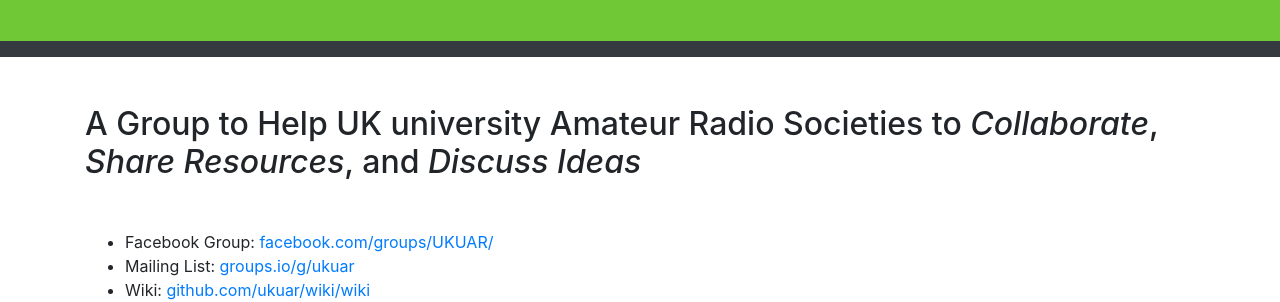
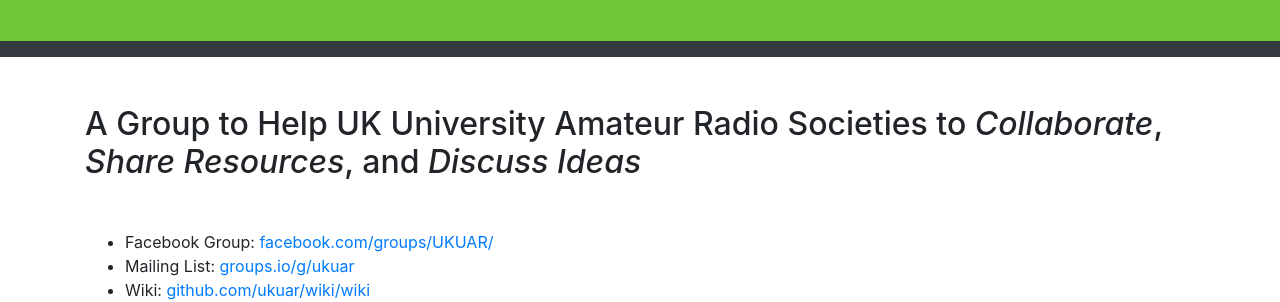
Before and after one commit to ukuar/ukuar.org, a Jekyll site: the page built from index.md, in a window 1280 px wide. Shown: the part 259-561 px from the top of the page. Built offline with Jekyll 4.4.1, drawn with Linux system fonts in a browser that asks for light colours; our own code applies the rules of GitHub Pages for plain Markdown files.

```diff
--- a/index.md
+++ b/index.md
@@ -2,7 +2,7 @@
 title: Home
 ---
 
-## A Group to Help UK university Amateur Radio Societies to *Collaborate*, *Share Resources*, and *Discuss Ideas*
+## A Group to Help UK University Amateur Radio Societies to *Collaborate*, *Share Resources*, and *Discuss Ideas*
 <br>
 * Facebook Group: [facebook.com/groups/UKUAR/](https://www.facebook.com/groups/UKUAR/)
 * Mailing List: [groups.io/g/ukuar](groups.io/g/ukuar)
```
